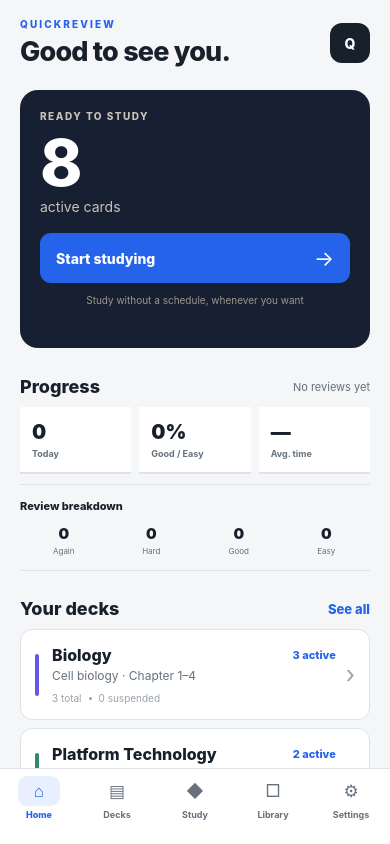
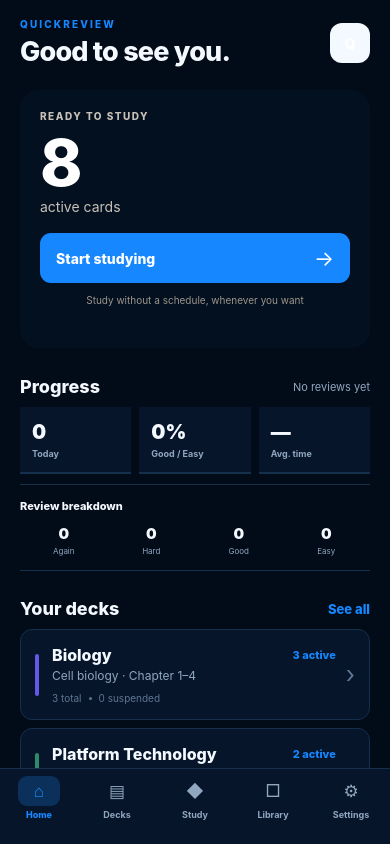
Before and after one commit to geojoshuaaquino-source/QuickReview, a React Native app: screen / in a window 390 px wide. Built offline with nearby package versions, Linux system fonts and the light colour scheme.

Commit message:
feat: overhaul QuickReview visual theme

```diff
--- a/src/presentation/theme.ts
+++ b/src/presentation/theme.ts
@@ -1,2 +1,2 @@
-export const theme={colors:{bg:'#F4F6F8',surface:'#FFFFFF',ink:'#18212B',muted:'#66717D',faint:'#98A2AD',line:'#DCE2E7',accent:'#2563EB',accentSoft:'#E8F0FF',dark:'#172033',green:'#16805B',greenSoft:'#E6F5EF',redSoft:'#FBEAEA'},radius:{sm:7,md:10,lg:14,xl:18},space:{xs:4,sm:8,md:12,lg:16,xl:24,xxl:32}} as const;
+export const theme={colors:{bg:'#020B18',surface:'#06152A',surface2:'#0A1D35',ink:'#F4F8FF',muted:'#91A6BF',faint:'#5E7692',line:'#15304D',accent:'#1687FF',accentSoft:'#0B315A',green:'#27D7A0',greenSoft:'#0B3B38',red:'#FF5E78',redSoft:'#401B2A',purple:'#8B6CFF',purpleSoft:'#241C52',cyan:'#25D8FF',dark:'#03101F'},radius:{sm:8,md:12,lg:16,xl:20},space:{xs:4,sm:8,md:12,lg:16,xl:24,xxl:32}} as const;
 export type Theme=typeof theme;
```
